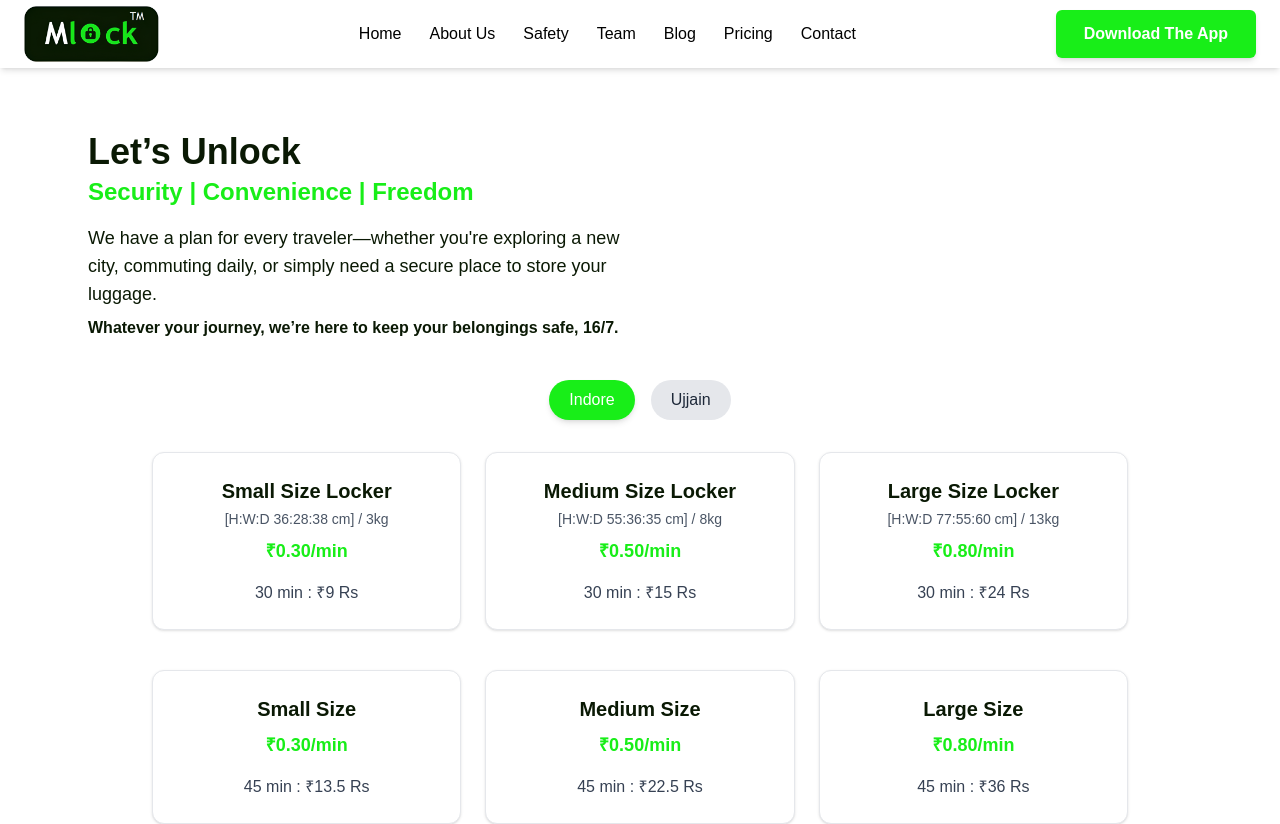
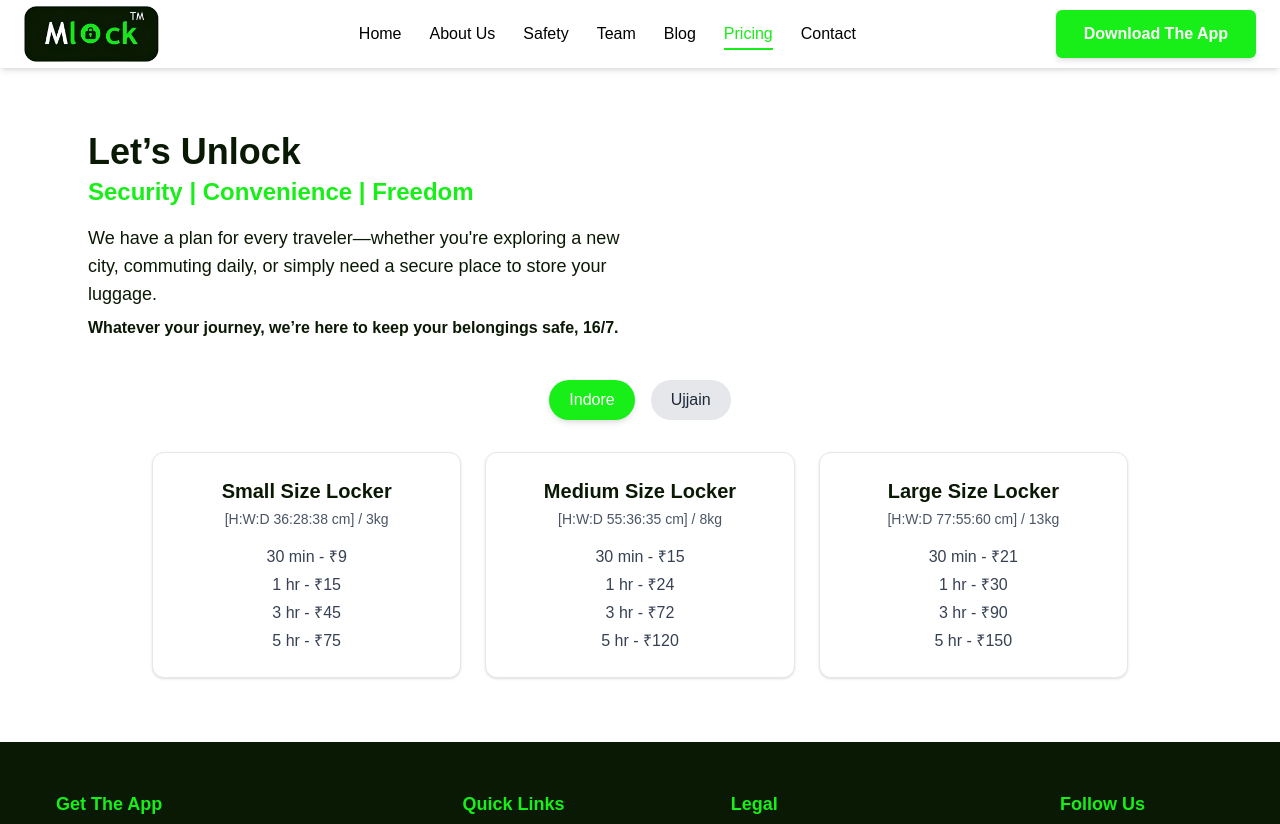
Before and after one commit to mlock-official/mlock, a Next.js app: page /pricing in a window 1280 px wide. Shown: the top 824 px of the page. Built offline with nearby package versions, Linux system fonts and the light colour scheme.

Commit message:
ui updated

```diff
--- a/app/page.js
+++ b/app/page.js
@@ -51,15 +51,17 @@ export default function Home() {
         {/* Social icons row */}
         <div className="mb-10 flex flex-wrap items-center justify-center gap-6 text-[#18ee18]">
           {[
-            { icon: FaInstagram, label: "Instagram" },
-            { icon: FaFacebookF, label: "Facebook" },
-            { icon: FaLinkedinIn, label: "LinkedIn" },
-            { icon: FaTwitter, label: "Twitter" },
-            { icon: FaYoutube, label: "YouTube" },
-          ].map(({ icon: Icon, label }) => (
+            { icon: FaInstagram, label: "Instagram", href: "https://www.instagram.com/mlock.official" },
+            { icon: FaFacebookF, label: "Facebook", href: "#" },
+            { icon: FaLinkedinIn, label: "LinkedIn", href: "https://www.linkedin.com/company/mlock/" },
+            { icon: FaTwitter, label: "Twitter", href: "#" },
+            { icon: FaYoutube, label: "YouTube", href: "https://www.Youtube.com/@mlockofficial" },
+          ].map(({ icon: Icon, label, href }) => (
             <a
               key={label}
-              href="#"
+              href={href}
+              target="_blank"
+              rel="noopener noreferrer"
               aria-label={label}
               className="hover:scale-110 transition-transform duration-200 ease-in-out"
             >
--- a/app/pricing/page.js
+++ b/app/pricing/page.js
@@ -1,133 +1,43 @@
 "use client";
 import { useState } from "react";
 
-export default function pricing() {
+export default function Pricing() {
   const [tab, setTab] = useState("indore");
 
   const indoreSlides = [
-        [
     {
       title: "Small Size Locker",
       desc: "[H:W:D 36:28:38 cm] / 3kg",
-                rate: "₹0.30/min",
-                example: "30 min : ₹9 Rs",
+      durations: ["30 min - ₹9", "1 hr - ₹15", "3 hr - ₹45", "5 hr - ₹75"],
     },
     {
       title: "Medium Size Locker",
       desc: "[H:W:D 55:36:35 cm] / 8kg",
-                rate: "₹0.50/min",
-                example: "30 min : ₹15 Rs",
+      durations: ["30 min - ₹15", "1 hr - ₹24", "3 hr - ₹72", "5 hr - ₹120"],
     },
     {
       title: "Large Size Locker",
       desc: "[H:W:D 77:55:60 cm] / 13kg",
-                rate: "₹0.80/min",
-                example: "30 min : ₹24 Rs",
+      durations: ["30 min - ₹21", "1 hr - ₹30", "3 hr - ₹90", "5 hr - ₹150"],
     },
-        ],
-        [
-            {
-                title: "Small Size",
-                desc: "",
-                rate: "₹0.30/min",
-                example: "45 min : ₹13.5 Rs",
-            },
-            {
-                title: "Medium Size",
-                desc: "",
-                rate: "₹0.50/min",
-                example: "45 min : ₹22.5 Rs",
-            },
-            {
-                title: "Large Size",
-                desc: "",
-                rate: "₹0.80/min",
-                example: "45 min : ₹36 Rs",
-            },
-        ],
-        [
-            {
-                title: "Small Size",
-                desc: "",
-                rate: "₹0.30/min",
-                example: "1 hr : ₹18 Rs",
-            },
-            {
-                title: "Medium Size",
-                desc: "",
-                rate: "₹0.50/min",
-                example: "1 hr : ₹30 Rs",
-            },
-            {
-                title: "Large Size",
-                desc: "",
-                rate: "₹0.80/min",
-                example: "1 hr : ₹48 Rs",
-            },
-        ],
   ];
 
   const ujjainSlides = [
-        [
     {
       title: "Small Size Locker",
       desc: "[H:W:D 36:28:38 cm] / 3kg",
-                rate: "₹0.30/min",
-                example: "30 min : ₹9 Rs",
+      durations: ["30 min - ₹9", "1 hr - ₹15", "3 hr - ₹45", "5 hr - ₹75"],
     },
     {
       title: "Medium Size Locker",
       desc: "[H:W:D 55:36:35 cm] / 8kg",
-                rate: "₹0.50/min",
-                example: "30 min : ₹15 Rs",
+      durations: ["30 min - ₹15", "1 hr - ₹24", "3 hr - ₹72", "5 hr - ₹120"],
     },
     {
       title: "Large Size Locker",
       desc: "[H:W:D 77:55:60 cm] / 13kg",
-                rate: "₹0.80/min",
-                example: "30 min : ₹24 Rs",
+      durations: ["30 min - ₹21", "1 hr - ₹30", "3 hr - ₹90", "5 hr - ₹150"],
     },
-        ],
-        [
-            {
-                title: "Small Size",
-                desc: "",
-                rate: "₹0.30/min",
-                example: "45 min : ₹13.5 Rs",
-            },
-            {
-                title: "Medium Size",
-                desc: "",
-                rate: "₹0.50/min",
-                example: "45 min : ₹22.5 Rs",
-            },
-            {
-                title: "Large Size",
-                desc: "",
-                rate: "₹0.80/min",
-                example: "45 min : ₹36 Rs",
-            },
-        ],
-        [
-            {
-                title: "Small Size",
-                desc: "",
-                rate: "₹0.30/min",
-                example: "1 hr : ₹18 Rs",
-            },
-            {
-                title: "Medium Size",
-                desc: "",
-                rate: "₹0.50/min",
-                example: "1 hr : ₹30 Rs",
-            },
-            {
-                title: "Large Size",
-                desc: "",
-                rate: "₹0.80/min",
-                example: "1 hr : ₹48 Rs",
-            },
-        ],
   ];
 
   const activeSlides = tab === "indore" ? indoreSlides : ujjainSlides;
@@ -157,7 +67,8 @@ export default function pricing() {
             <button
               key={city}
               onClick={() => setTab(city)}
-                            className={`rounded-full px-5 py-2 font-medium transition-colors duration-200 cursor-pointer ${tab === city
+              className={`rounded-full px-5 py-2 font-medium transition-colors duration-200 cursor-pointer ${
+                tab === city
                   ? "bg-[#18ee18] text-white shadow-md"
                   : "bg-gray-200 text-gray-800 hover:bg-gray-300"
               }`}
@@ -167,21 +78,20 @@ export default function pricing() {
           ))}
         </div>
 
-                {/* Slider Section */}
-                <div className="slider-container space-y-10">
-                    {activeSlides.map((group, index) => (
-                        <div key={index} className="slides grid grid-cols-1 sm:grid-cols-2 md:grid-cols-3 gap-6">
-                            {group.map((card, i) => (
+        {/* Slides Section */}
+        <div className="slides grid grid-cols-1 sm:grid-cols-2 md:grid-cols-3 gap-6">
+          {activeSlides.map((card, i) => (
             <div
               key={i}
               className="card rounded-xl border border-gray-200 bg-white p-6 text-center shadow-sm hover:shadow-md transition-shadow duration-300"
             >
               <h3 className="text-xl font-semibold text-[#0a1904]">{card.title}</h3>
               {card.desc && <p className="text-sm text-gray-600 mt-1">{card.desc}</p>}
-                                    <p className="mt-2 text-lg font-bold text-[#18ee18]">{card.rate}</p>
-                                    <p className="mt-4 text-md text-gray-700">{card.example}</p>
+              <div className="mt-4 space-y-1">
+                {card.durations.map((example, idx) => (
+                  <p key={idx} className="text-md text-gray-700">{example}</p>
+                ))}
               </div>
-                            ))}
             </div>
           ))}
         </div>
--- a/components/Navbar.js
+++ b/components/Navbar.js
@@ -2,9 +2,21 @@
 import Link from "next/link";
 import Image from "next/image";
 import { useState } from "react";
+import { usePathname } from "next/navigation";
 
 export default function Navbar() {
   const [open, setOpen] = useState(false);
+  const pathname = usePathname();
+
+  const navLinks = [
+    { href: "/", label: "Home" },
+    { href: "/about", label: "About Us" },
+    { href: "/safety", label: "Safety" },
+    { href: "/team", label: "Team" },
+    { href: "/blog", label: "Blog" },
+    { href: "/pricing", label: "Pricing" },
+    { href: "/contact", label: "Contact" },
+  ];
 
   return (
     <header className="flex justify-between items-center px-6 py-1 bg-white shadow-md fixed top-0 z-50 w-full">
@@ -22,23 +34,22 @@ export default function Navbar() {
 
       {/* Desktop Navigation */}
       <nav className="hidden md:flex space-x-7 text-black font-medium">
-                {[
-                    { href: "/", label: "Home" },
-                    { href: "/about", label: "About Us" },
-                    { href: "/safety", label: "Safety" },
-                    { href: "/team", label: "Team" },
-                    { href: "/blog", label: "Blog" },
-                    { href: "/pricing", label: "Pricing" },
-                    { href: "/contact", label: "Contact" },
-                ].map(({ href, label }) => (
+        {navLinks.map(({ href, label }) => {
+          const isActive = pathname === href;
+          return (
             <Link
               key={label}
               href={href}
-                        className="relative transition duration-300 hover:text-[#18ee18] after:absolute after:left-0 after:-bottom-1 after:h-0.5 after:w-0 after:bg-[#18ee18] hover:after:w-full after:transition-all after:duration-300"
+              className={`relative transition duration-300 after:absolute after:left-0 after:-bottom-1 after:h-0.5 after:bg-[#18ee18] after:transition-all after:duration-300 ${
+                isActive
+                  ? "text-[#18ee18] after:w-full"
+                  : "hover:text-[#18ee18] after:w-0 hover:after:w-full"
+              }`}
             >
               {label}
             </Link>
-                ))}
+          );
+        })}
       </nav>
 
       {/* Mobile Menu Toggle */}
@@ -63,24 +74,23 @@ export default function Navbar() {
       {/* Mobile Menu */}
       {open && (
         <nav className="absolute left-0 top-[67px] w-full backdrop-blur-md bg-black/70 text-white p-5 md:hidden space-y-2 rounded-b-xl shadow-lg animate-slide-down border-t border-white/10">
-                    {[
-                        { href: "/", label: "Home" },
-                        { href: "/about", label: "About Us" },
-                        { href: "/safety", label: "Safety" },
-                        { href: "/team", label: "Team" },
-                        { href: "/blog", label: "Blog" },
-                        { href: "/pricing", label: "Pricing" },
-                        { href: "/contact", label: "Contact" },
-                    ].map(({ href, label }) => (
+          {navLinks.map(({ href, label }) => {
+            const isActive = pathname === href;
+            return (
               <Link
                 key={label}
                 href={href}
-                            className="block p-2 rounded-md hover:bg-[#18ee18]/90 hover:text-black transition duration-300 font-medium"
+                className={`block p-2 rounded-md font-medium transition duration-300 ${
+                  isActive
+                    ? "text-[#18ee18]"
+                    : "hover:bg-[#18ee18]/90 hover:text-black"
+                }`}
                 onClick={() => setOpen(false)}
               >
                 {label}
               </Link>
-                    ))}
+            );
+          })}
           <Link
             href="#"
             className="block p-3 mt-2 bg-[#18ee18] text-white text-center rounded-md hover:bg-[#4b4b4b] transition duration-300 font-semibold shadow-md"
```
Also changed, not shown: app/contact/page.js (+5 -5 lines). Lines whose indentation alone changed are shown as unchanged.
